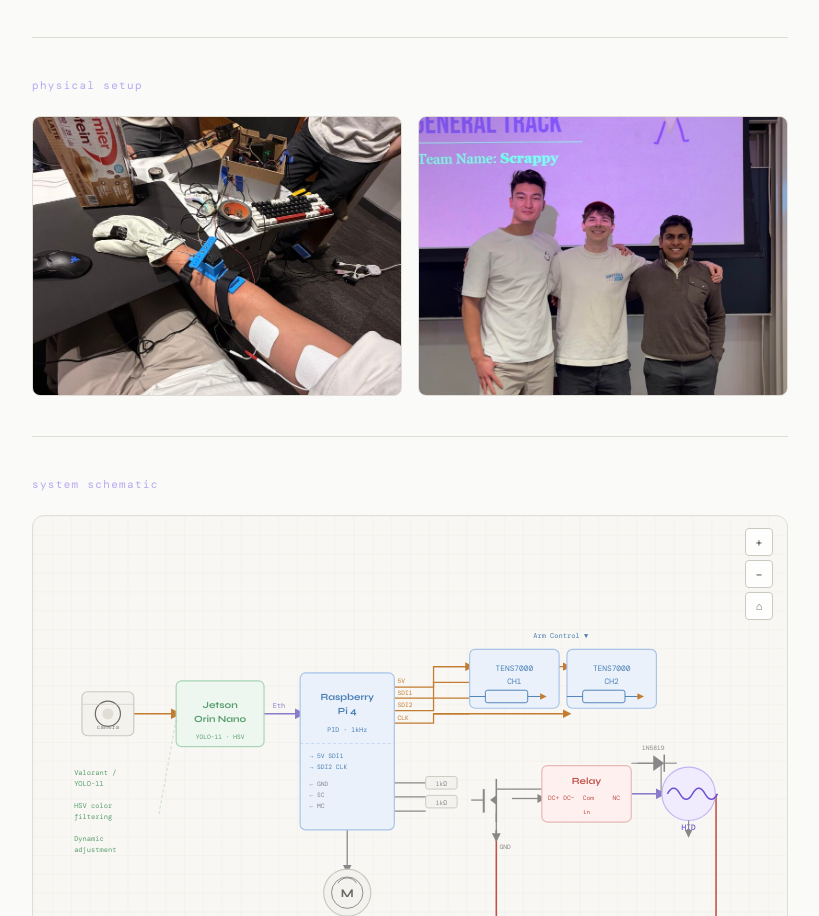
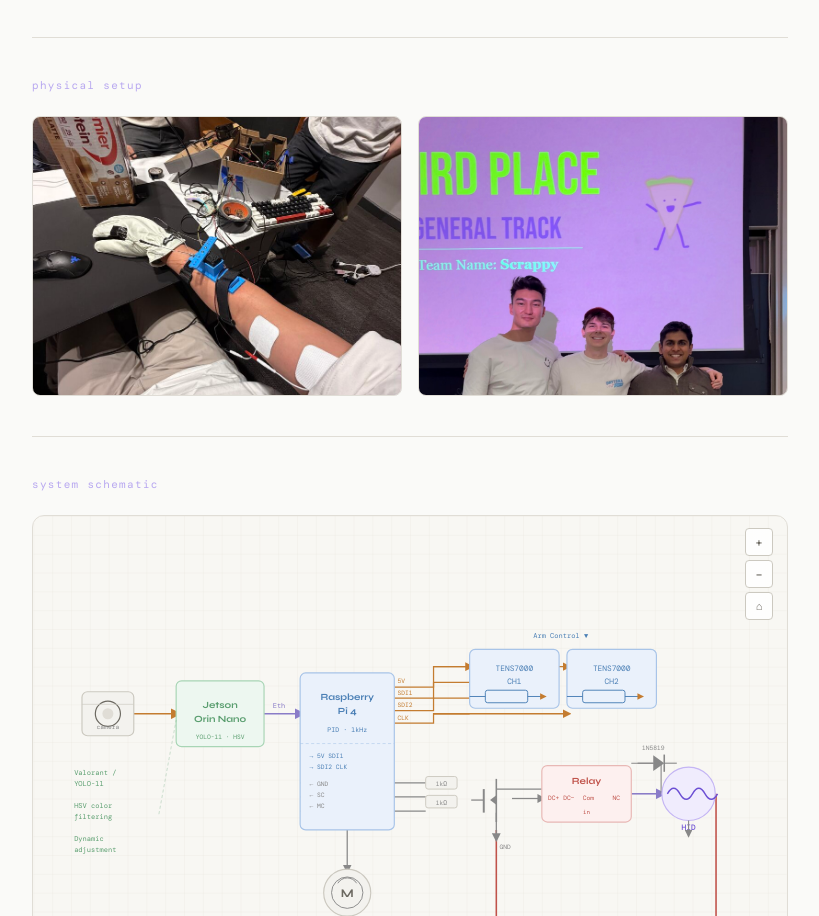
Before and after one commit to Coizi/portfolio, a plain HTML site: page aim-assist.html in a window 1280 px wide. Shown: the part 856-1772 px from the top of the page, without its empty margins (230-1049 px from the left). Drawn offline with nearby package versions, Linux system fonts and the light colour scheme; a web font is replaced by a local one.

Commit message:
pictures

```diff
--- a/aim-assist.html
+++ b/aim-assist.html
@@ -151,7 +151,7 @@
         <p class="section-label">physical setup</p>
         <div style="display:grid;grid-template-columns:1fr 1fr;gap:1rem;">
           <img src="aademo1.png" alt="AutoReflex physical setup" style="width:100%;height:280px;object-fit:cover;border-radius:8px;border:0.5px solid var(--border);display:block;" />
-          <img src="aademo2.png" alt="AutoReflex demo" style="width:100%;height:280px;object-fit:cover;border-radius:8px;border:0.5px solid var(--border);display:block;" />
+          <img src="aademo2.png" alt="AutoReflex demo" style="width:100%;height:280px;object-fit:cover;object-position:center top;border-radius:8px;border:0.5px solid var(--border);display:block;" />
         </div>
       </section>
 
```
